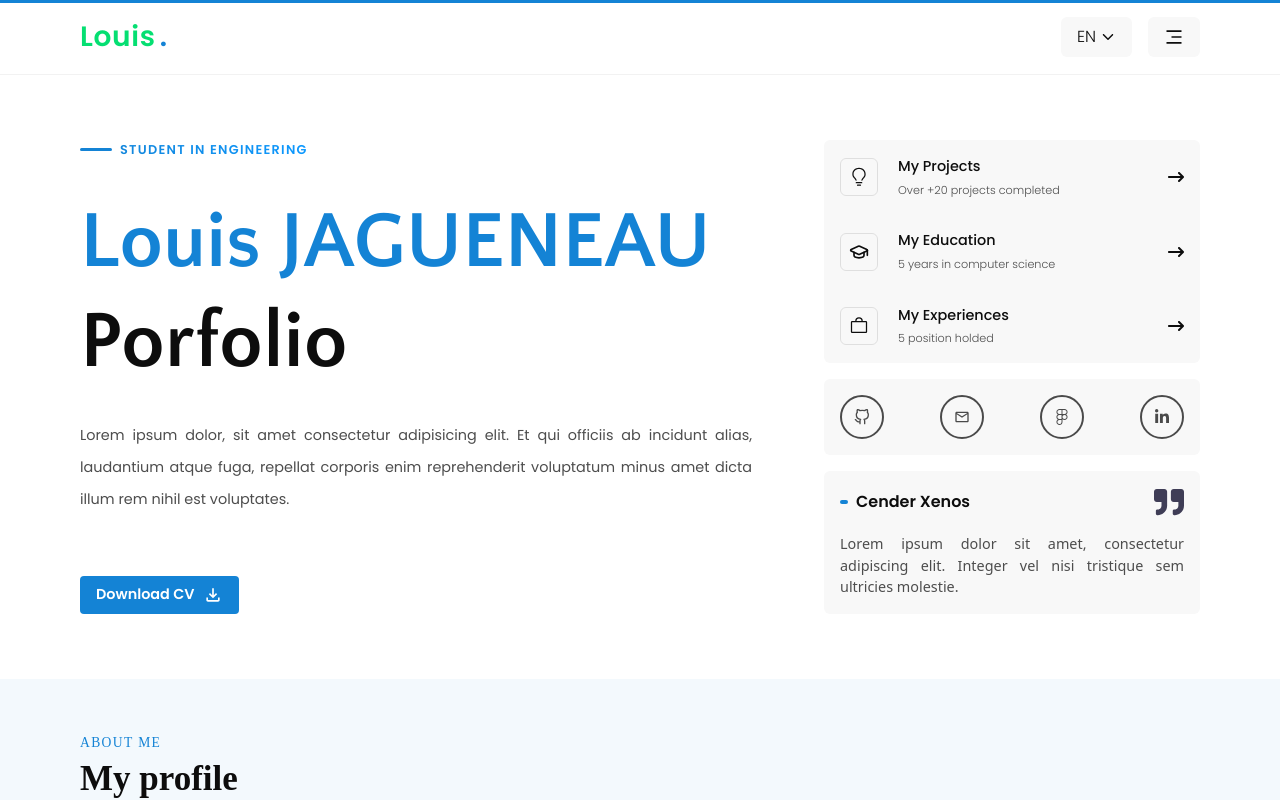
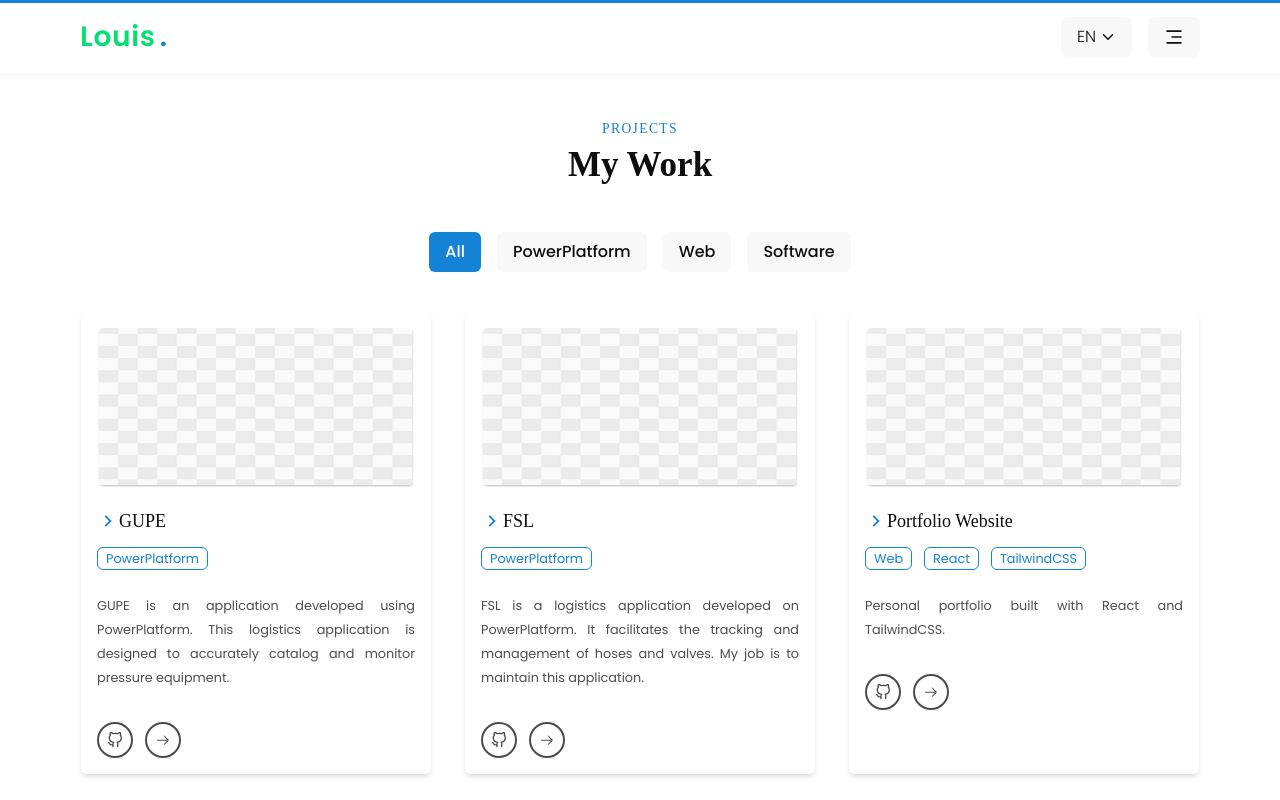
Before and after one commit to LouisJagueneau/PortfolioV2, a React (Vite) app in the folder portfolioV2/: page /projects in a window 1280 px wide. Shown: the top 800 px of the page. Built offline with nearby package versions, Linux system fonts and the light colour scheme; a web font is replaced by a local one.

Commit message:
Contact page  + Project page added

```diff
--- a/portfolioV2/package.json
+++ b/portfolioV2/package.json
@@ -16,6 +16,7 @@
     "react": "^19.1.1",
     "react-dom": "^19.1.1",
     "react-icons": "^5.5.0",
+    "react-router-dom": "^7.8.2",
     "tailwindcss": "^4.1.12"
   },
   "devDependencies": {
--- a/portfolioV2/src/components/DarkModeToggle.jsx
+++ b/portfolioV2/src/components/DarkModeToggle.jsx
@@ -18,7 +18,7 @@ function DarkModeToggle() {
     return (
         <div>
             <label className="relative inline-flex items-center cursor-pointer">
-                <input type="checkbox" className="sr-only peer" checked={isDark === 'dark'} onClick={() => isDark === 'dark' ? setIsDark('light') : setIsDark('dark') }/>
+                <input type="checkbox" className="sr-only peer" checked={isDark === 'dark'} onChange={() => isDark === 'dark' ? setIsDark('light') : setIsDark('dark') }/>
                     <div className="h-8 w-16  rounded-full peer-focus:outline-none bg-gradient-to-b from-[#f1a902] to-[#f5e000] dark:from-[#302ca5] dark:to-[#60aee2] shadow-inner opacity-60"></div>
                     <div className="absolute bg-bg-light text-[#f1a902] dark:text-[#4a5cc0] dark:bg-bg-light-dark text-md h-6 w-6 rounded-full top-[4px] left-[5px] peer-checked:translate-x-[31px] transition-all duration-300 flex items-center justify-center">
                        {isDark === 'dark' ? <LuMoon/> : <LuSun/> }
--- a/portfolioV2/src/components/Header.jsx
+++ b/portfolioV2/src/components/Header.jsx
@@ -1,6 +1,7 @@
 import LanguageSelector from "./LanguageSelector"
 import DarkModeToggle from "./DarkModeToggle"
 import Nav from "./nav"
+import { Link } from "react-router-dom"
 
 function Header() {
     return (
@@ -10,10 +11,10 @@ function Header() {
                     {/* Left-Part (Logo) */}
                     <div className=" text-red-400 sm:text-gray-500 md:text-blue-400 lg:text-amber-400 xl:text-green-400 2xl:text-purple-400">
                         {/* text-text dark:text-text-dark */}
-                        <span className="flex items-center gap-1 font-poppins  font-semibold text-[1.75rem] tracking-wide">
+                        <Link to='/'><span className="flex items-center gap-1 font-poppins  font-semibold text-[1.75rem] tracking-wide">
                             Louis
                             <span className="text-primary">.</span>
-                        </span>
+                        </span></Link>
                     </div>
 
                     {/* Right-Side */}
--- a/portfolioV2/src/components/LanguageSelector.jsx
+++ b/portfolioV2/src/components/LanguageSelector.jsx
@@ -23,7 +23,7 @@ function LanguageSelector() {
                 </div>
                 <div
                     className={`absolute top-full w-full ${isOpen ? 'block' : 'hidden'} transition-all duration-150 rounded-b-md bg-bg-light hover:bg-hover-bg-light dark:bg-bg-light-dark dark:hover:bg-hover-bg-light-dark`}
-                    onClick={''}>
+                    /* onClick={''}*/>
                     <ul className="">
                         {languages.map((language) => (
                             <li key={language}
--- a/portfolioV2/src/components/Nav.jsx
+++ b/portfolioV2/src/components/Nav.jsx
@@ -8,6 +8,8 @@ import { IoSchoolOutline } from "react-icons/io5";
 import { PiBagSimple } from "react-icons/pi";
 import { GoLightBulb } from "react-icons/go";
 import { FaPhoneAlt } from "react-icons/fa";
+
+import { Link } from "react-router-dom";
 
 function Nav() {
     const [isOpen, setIsOpen] = useState(false)
@@ -47,13 +49,13 @@ function Nav() {
                     <div className="mx-5 mt-8">
                         <ul className="flex flex-col gap-7">
                             <div>
-                                <li className="text-text-muted dark:text-text-muted-dark font-poppins text-[1.0rem] flex gap-4 items-center py-3 rounded-md hover:bg-bg-ultralight hover:dark:bg-bg-ultralight-dark cursor-pointer px-2"> <GoHome className="text-[1.2rem]" />Home</li>
+                                <Link to='/'><li className="text-text-muted dark:text-text-muted-dark font-poppins text-[1.0rem] flex gap-4 items-center py-3 rounded-md hover:bg-bg-ultralight hover:dark:bg-bg-ultralight-dark cursor-pointer px-2"> <GoHome className="text-[1.2rem]" />Home</li></Link>
                                 <li className="text-text-muted dark:text-text-muted-dark font-poppins text-[1.0rem] flex gap-4 items-center py-3 rounded-md hover:bg-bg-ultralight hover:dark:bg-bg-ultralight-dark cursor-pointer px-2"> <FaRegUser className="text-[1.0rem]" />About me</li>
                                 <li className="text-text-muted dark:text-text-muted-dark font-poppins text-[1.0rem] flex gap-4 items-center py-3 rounded-md hover:bg-bg-ultralight hover:dark:bg-bg-ultralight-dark cursor-pointer px-2"> <PiBagSimple className="text-[1.2rem]" />Experiences</li>
                                 <li className="text-text-muted dark:text-text-muted-dark font-poppins text-[1.0rem] flex gap-4 items-center py-3 rounded-md hover:bg-bg-ultralight hover:dark:bg-bg-ultralight-dark cursor-pointer px-2"> <IoSchoolOutline className="text-[1.2rem]" />Education</li>
-                                <li className="text-text-muted dark:text-text-muted-dark font-poppins text-[1.0rem] flex gap-4 items-center py-3 rounded-md hover:bg-bg-ultralight hover:dark:bg-bg-ultralight-dark cursor-pointer px-2"> <GoLightBulb className="text-[1.2rem]" />Projects</li>
+                                <Link to="/projects"><li className="text-text-muted dark:text-text-muted-dark font-poppins text-[1.0rem] flex gap-4 items-center py-3 rounded-md hover:bg-bg-ultralight hover:dark:bg-bg-ultralight-dark cursor-pointer px-2"> <GoLightBulb className="text-[1.2rem]" />Projects</li></Link>
                             </div>
-                            <li className="text-text-muted dark:text-text-muted-dark font-poppins text-[1.0rem] flex gap-4 items-center py-3 rounded-md hover:bg-bg-ultralight hover:dark:bg-bg-ultralight-dark cursor-pointer px-2"> <FaPhoneAlt className="text-[0.9rem]" />Contacts</li>
+                            <Link to="/contact"><li className="text-text-muted dark:text-text-muted-dark font-poppins text-[1.0rem] flex gap-4 items-center py-3 rounded-md hover:bg-bg-ultralight hover:dark:bg-bg-ultralight-dark cursor-pointer px-2"> <FaPhoneAlt className="text-[0.9rem]" />Contacts</li></Link>
                         </ul>
                     </div>
                 </div>
--- a/portfolioV2/src/main.jsx
+++ b/portfolioV2/src/main.jsx
@@ -1,14 +1,23 @@
 import { StrictMode } from 'react'
 import { createRoot } from 'react-dom/client'
 import './index.css'
+import { BrowserRouter, Routes, Route } from 'react-router-dom'
 
 import Home from './pages/home.jsx'
+import Contact from './pages/Contacts.jsx'
+import Projects from './pages/Projects.jsx'
 import ScrollProgress from './components/ScrollProgress.jsx'
 
 createRoot(document.getElementById('root')).render(
   <StrictMode>
-    <ScrollProgress>
-    <Home/>
-    </ScrollProgress>
+    <BrowserRouter>
+      <ScrollProgress>
+        <Routes>
+          <Route path='/' element={<Home />}/>
+          <Route path='/contact' element={<Contact />}/>
+          <Route path='/projects' element={<Projects />}/>
+        </Routes>
+      </ScrollProgress>
+    </BrowserRouter>
   </StrictMode>,
 )
--- /dev/null
+++ b/portfolioV2/src/pages/Contacts.jsx
@@ -0,0 +1,62 @@
+import Header from "../components/Header";
+
+// Icons
+import { FaPhoneAlt } from "react-icons/fa";
+import { FaLocationDot } from "react-icons/fa6";
+import { IoIosMail } from "react-icons/io";
+
+function Contact() {
+  const contacts = [
+    { icon: <FaPhoneAlt />, name: "phone", value: "+33 6 01 01 17 23" },
+    { icon: <FaLocationDot />, name: "address", value: "Nouvelle Aquitaine, France" },
+    { icon: <IoIosMail />, name: "email", value: "louis.jagueneau@viacesi.fr" },
+  ];
+
+  return (
+    <div className="bg-bg dark:bg-bg-dark min-h-screen flex flex-col">
+      <Header />
+
+      {/* Container centré verticalement et horizontalement */}
+      <div className="flex-1 flex items-center justify-center">
+        <div className="container mx-auto px-5 md:px-14 lg:px-20 flex py-10 lg:py-0 flex-col-reverse lg:flex-row gap-10 w-full max-w-6xl">
+
+          {/* Formulaire */}
+          <section className="lg:w-1/2 flex justify-center">
+            <div className="bg-bg-light dark:bg-bg-light-dark px-10 py-6 rounded-sm w-full max-w-md">
+              <h2 className="text-text dark:text-text font-light font-rem text-[2rem] lg:text-[2.4rem] xl:text-[2.8rem] mb-8">
+                Contact us
+              </h2>
+              <form className="text-text dark:text-text placeholder-text-muted dark:placeholder-text-muted-dark font-poppins font-light flex flex-col gap-y-5">
+                <input type="text" name="name" placeholder="Name" className="px-4 py-5 h-[48px] border border-black/15 dark:border-white/15 focus:border-[#ec1c24] outline-none" />
+                <input type="email" name="email" placeholder="Email" className="px-4 py-5 h-[48px] border border-black/15 dark:border-white/15 focus:border-[#ec1c24] outline-none" />
+                <input type="text" name="subject" placeholder="Subject" className="px-4 py-5 h-[48px] border border-black/15 dark:border-white/15 focus:border-[#ec1c24] outline-none" />
+                <textarea name="message" placeholder="Type your message here ..." className="px-4 py-5 min-h-[150px] border border-black/15 dark:border-white/15 focus:border-[#ec1c24] outline-none"></textarea>
+                <input type="submit" className="bg-primary rounded-sm py-2 cursor-pointer text-white" />
+              </form>
+            </div>
+          </section>
+
+          {/* Infos de contact */}
+          <section className="lg:w-1/2 flex justify-center lg:items-center lg:justify-center">
+            <div className="w-full max-w-md">
+              {contacts.map((contact) => (
+                <div key={contact.name} className="flex items-stretch gap-5 mb-8 lg:mb-16">
+                  <div className="text-text-muted dark:text-text-muted bg-bg-light dark:bg-bg-light-dark p-4 rounded-sm">
+                    <span className="text-[28px]">{contact.icon}</span>
+                  </div>
+                  <div className="font-poppins flex flex-col justify-center">
+                    <span className="text-text-muted dark:text-text-muted-dark capitalize">{contact.name}</span>
+                    <p className="text-text dark:text-text text-[1.1rem]">{contact.value}</p>
+                  </div>
+                </div>
+              ))}
+            </div>
+          </section>
+
+        </div>
+      </div>
+    </div>
+  );
+}
+
+export default Contact;
--- a/portfolioV2/src/pages/Home.jsx
+++ b/portfolioV2/src/pages/Home.jsx
@@ -12,6 +12,7 @@ import EducationCard from "../components/EducationCard";
 import WorkCard from "../components/WorkCard";
 import SkillBox from "../components/SkillBox";
 import SkillSection from "../components/SkillSection";
+import Footer from "../components/Footer";
 
 // Icons
 import { MdOutlineFileDownload } from "react-icons/md";
@@ -379,6 +380,7 @@ function Home() {
 
             </section>
 
+            <Footer/>
 
         </div >
     )
--- /dev/null
+++ b/portfolioV2/src/pages/Projects.jsx
@@ -0,0 +1,92 @@
+import { useState } from 'react';
+import WorkCard from '../components/WorkCard';
+import Header from '../components/Header';
+
+// Exemple d'images temporaires
+import tempImage from '../assets/tempImage.png';
+
+function Projects() {
+    const [activeFilter, setActiveFilter] = useState('All');
+
+    const filters = ['All', 'PowerPlatform', 'Web', 'Software'];
+
+    const projects = [
+        {
+            title: 'GUPE',
+            description: 'GUPE is an application developed using PowerPlatform. This logistics application is designed to accurately catalog and monitor pressure equipment.',
+            tags: ['PowerPlatform'],
+            githubLink: '#',
+            websiteLink: '#',
+            image: tempImage
+        },
+        {
+            title: 'FSL',
+            description: 'FSL is a logistics application developed on PowerPlatform. It facilitates the tracking and management of hoses and valves. My job is to maintain this application.',
+            tags: ['PowerPlatform'],
+            githubLink: '#',
+            websiteLink: '#',
+            image: tempImage
+        },
+        {
+            title: 'Portfolio Website',
+            description: 'Personal portfolio built with React and TailwindCSS.',
+            tags: ['Web', 'React', 'TailwindCSS'],
+            githubLink: '#',
+            websiteLink: '#',
+            image: tempImage
+        },
+        {
+            title: 'Inventory Software',
+            description: 'A desktop software for managing inventory and stock levels.',
+            tags: ['Software', 'PHP'],
+            githubLink: '#',
+            websiteLink: '#',
+            image: tempImage
+        },
+    ];
+
+    const filteredProjects = activeFilter === 'All' ? projects : projects.filter(project => project.tags.includes(activeFilter));
+
+    return (
+        <div className="bg-bg dark:bg-bg-dark min-h-screen ">
+            <Header />
+            <div className="container mx-auto px-5 md:px-14 lg:px-20 py-10 flex flex-col items-center">
+                {/* Title Div */}
+                <div className="text-center mb-10">
+                    <span className="uppercase font-rem text-primary tracking-widest text-[0.85rem] ">Projects</span>
+                    <h2 className="font-rem font-bold text-[35px] text-text dark:text-text-dark">My Work</h2>
+                </div>
+                {/* Filters */}
+                <div className="flex gap-4 mb-10">
+                    {filters.map(filter => (
+                        <button
+                            key={filter}
+                            className={`px-4 py-2 rounded-md font-poppins font-medium ${activeFilter === filter ? 'bg-primary text-white' : 'bg-bg-light dark:bg-bg-light-dark text-text dark:text-text-dark'
+                                } transition-colors`}
+                            onClick={() => setActiveFilter(filter)}
+                        >
+                            {filter}
+                        </button>
+                    ))}
+                </div>
+
+                {/* Projects Grid */}
+                <div className="grid grid-cols-1 sm:grid-cols-2 lg:grid-cols-3 gap-8 w-full">
+                    {filteredProjects.map((project, index) => (
+                        <WorkCard
+                            key={index}
+                            title={project.title}
+                            description={project.description}
+                            tags={project.tags}
+                            githubLink={project.githubLink}
+                            websiteLink={project.websiteLink}
+                            image={project.image}
+                        />
+                    ))}
+                </div>
+            </div>
+        </div>
+    );
+}
+
+export default Projects;
```
Also changed, not shown: portfolioV2/src/components/Footer.jsx (added, +26 -0 lines), 1 other file (tests, documents, lock files or other folders).
